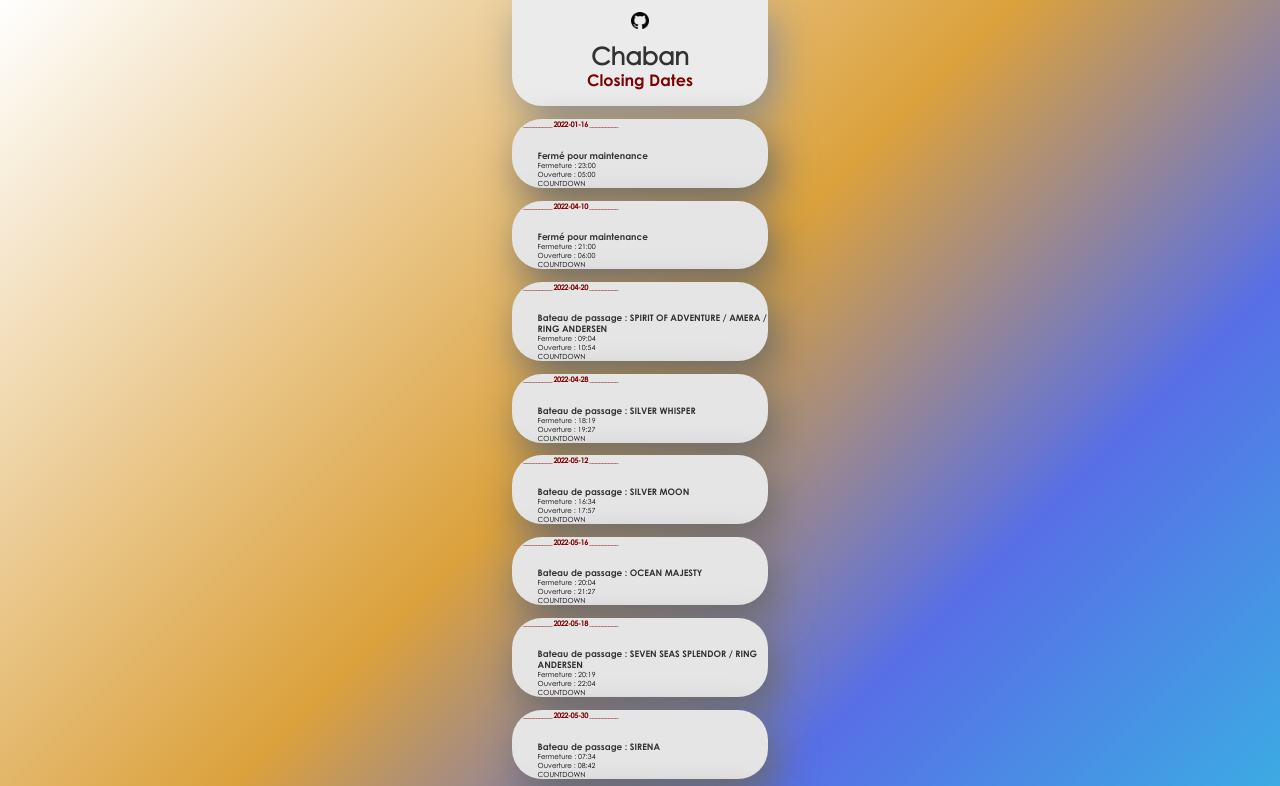
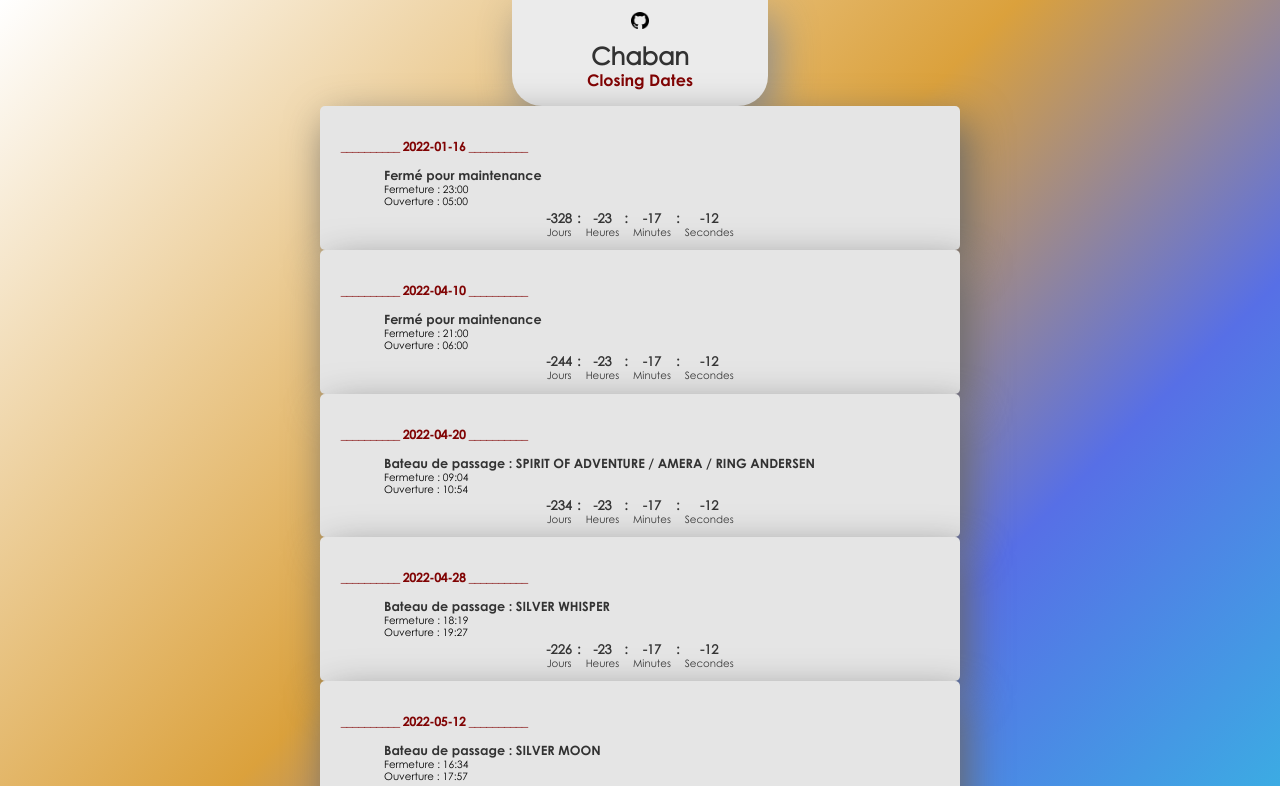
Before and after one commit to YannSTEFANUTTI/Pont-Chaban-Delmas, a React (Vite) app: page / in a window 1280 px wide. Shown: the top 786 px of the page. Built offline with nearby package versions, Linux system fonts and the light colour scheme.

Commit message:
Countdown OK

```diff
--- a/src/App.css
+++ b/src/App.css
@@ -1,10 +1,24 @@
+@font-face {
+  font-family: CenturyGothic;
+  src: url(./assets/font/CenturyGothic.ttf);
+}
+
+@font-face {
+  font-family: gothicb;
+  src: url(./assets/font/gothicb.ttf);
+}
+
+* {
+  font-family: CenturyGothic, "Roboto", "sans-serif";
+}
+
 body {
   margin: 0;
   padding: 0;
   width: 100vw;
   box-sizing: border-box;
-   height: 100vh;
-   background-attachment: fixed;
+  height: 100vh;
+  background-attachment: fixed;
   background-size: 300% 300%;
   background-image: linear-gradient(
     -45deg,
@@ -32,55 +46,41 @@
   align-items: center;
   display: flex;
   flex-direction: column;
-
-}
-
-@font-face {
-  font-family: CenturyGothic;
-  src: url(./assets/font/CenturyGothic.ttf);
-}
-
-@font-face {
-  font-family: gothicb;
-  src: url(./assets/font/gothicb.ttf);
-}
-
-* {
-  font-family: CenturyGothic, "Roboto", "sans-serif";
 }
 
 #fullCard {
   scale: 1;
   rotate: 0deg;
   height: auto;
-  width:20vw;
-
+  width: 50vw;
   background-color: rgb(229, 229, 229);
-  border-radius: 30px;
+  border-radius: 5px;
   box-shadow: 1vh 2vh 5vh rgb(105, 105, 105);
 }
 
 #projetID {
-  font-size: 0.6vw;
+  font-size:1vw;
   color: rgb(128, 3, 3);
   margin: 0;
-  margin-top: 5%;
+  padding-top: 5%;
   font-family: gothicb, "Roboto", "sans-serif";
   text-align: left;
-  letter-spacing: -0.04rem;
+  letter-spacing: -0.04vw;
 }
 
 #fullCard h4 {
-  font-size: 0.7vw;
+  font-size: 1vw;
   color: rgb(50, 50, 50);
   margin: 0;
-  margin-top: 8%;
+  margin-top: 2%;
   font-family: gothicb, "Roboto", "sans-serif";
   text-align: left;
   padding-left: 10%;
+  padding-right: 10%;
 }
+
 #fullCard p {
-  font-size: 0.55vw;
+  font-size: 0.8vw;
   margin: 0;
   padding-left: 10%;
   padding-right: 10%;
@@ -89,11 +89,38 @@
   height: 100%;
 }
 
+.allCards {
+}
 
+/*-------------------COUNTER---------------------*/
 
-.allCards {
+.countdown-wrapper {
+  display: flex;
+  justify-content: center;
+  margin: 0 -8px 0 -8px;
+}
 
+.time-section {
+  padding: 0.2vw;
+  display: flex;
+  flex-direction: column;
+  justify-content: flex-start;
+  align-items: center;
+  color: #343434;
 }
+
+.time {
+  margin: 0;
+  font-size: 1vw;
+  font-weight: 800;
+}
+
+.time-text {
+  padding-bottom: 20%;
+  font-size: 0.8vw;
+}
+
+/*--------------------------TITLEBAR-------------------------*/
 
 .titleBar {
   position: relative;
--- a/src/components/CardModel.jsx
+++ b/src/components/CardModel.jsx
@@ -1,14 +1,20 @@
 import React from "react";
-
+import { useEffect, useState } from "react";
+import Countdown from "./Countdown";
 
 const CardModel = ({ id, date, openHour, closeHour, reason}) => {
+
   return (
     <div id="fullCard">
-      <h5 id="projetID">&ensp;&ensp;&ensp; {`_________ ${date} _________`}</h5>
-      <h4>{reason == "MAINTENANCE" ? "Fermé pour maintenance" : `Bateau de passage : ${reason}`}</h4>
+      <h5 id="projetID">&ensp;&ensp;&ensp; {`__________ ${date} __________`}</h5>
+      <h4>
+        {reason == "MAINTENANCE"
+          ? "Fermé pour maintenance"
+          : `Bateau de passage : ${reason}`}
+      </h4>
       <p>{`Fermeture : ${closeHour}`}</p>
       <p>{`Ouverture : ${openHour}`}</p>
-      <p>COUNTDOWN</p>
+      <Countdown date = {date}/>
     </div>
   );
 };
--- /dev/null
+++ b/src/components/Countdown.jsx
@@ -0,0 +1,81 @@
+import { useState, useEffect } from "react";
+
+const Countdown = ({date}) => {
+  const [countdownDate, setCountdownDate] = useState(
+    new Date(date).getTime()
+  );
+  const [state, setState] = useState({
+    days: 0,
+    hours: 0,
+    minutes: 0,
+    seconds: 0,
+  });
+
+  useEffect(() => {
+    setInterval(() => setNewTime(), 1000);
+  }, []);
+
+  const setNewTime = () => {
+    if (countdownDate) {
+      const currentTime = new Date().getTime();
+
+      const distanceToDate = countdownDate - currentTime;
+
+      let days = Math.floor(distanceToDate / (1000 * 60 * 60 * 24));
+      let hours = Math.floor(
+        (distanceToDate % (1000 * 60 * 60 * 24)) / (1000 * 60 * 60)
+      );
+      let minutes = Math.floor(
+        (distanceToDate % (1000 * 60 * 60)) / (1000 * 60)
+      );
+      let seconds = Math.floor((distanceToDate % (1000 * 60)) / 1000);
+
+      const numbersToAddZeroTo = [1, 2, 3, 4, 5, 6, 7, 8, 9];
+
+      days = `${days}`;
+      if (numbersToAddZeroTo.includes(hours)) {
+        hours = `0${hours}`;
+      } else if (numbersToAddZeroTo.includes(minutes)) {
+        minutes = `0${minutes}`;
+      } else if (numbersToAddZeroTo.includes(seconds)) {
+        seconds = `0${seconds}`;
+      }
+
+      setState({ days: days, hours: hours, minutes, seconds });
+    }
+  };
+
+  return (
+    <div>
+      <div className="countdown-wrapper">
+        <div className="time-section">
+          <div className="time">{state.days || "0"}</div>
+          <small className="time-text">Jours</small>
+        </div>
+        <div className="time-section">
+          <div className="time">:</div>
+        </div>
+        <div className="time-section">
+          <div className="time">{state.hours || "00"}</div>
+          <small className="time-text">Heures</small>
+        </div>
+        <div className="time-section">
+          <div className="time">:</div>
+        </div>
+        <div className="time-section">
+          <div className="time">{state.minutes || "00"}</div>
+          <small className="time-text">Minutes</small>
+        </div>
+        <div className="time-section">
+          <div className="time">:</div>
+        </div>
+        <div className="time-section">
+          <div className="time">{state.seconds || "00"}</div>
+          <small className="time-text">Secondes</small>
+        </div>
+      </div>
+    </div>
+  );
+};
+
+export default Countdown;
```
